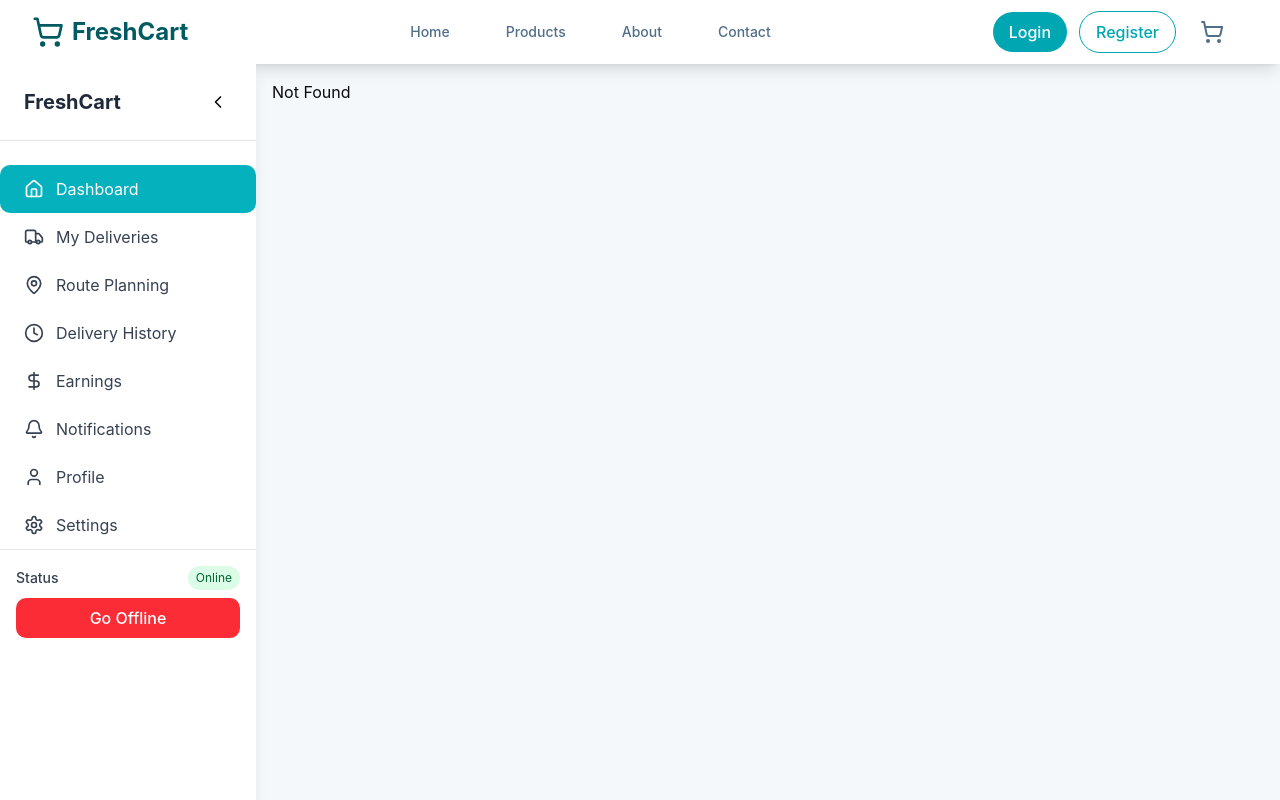
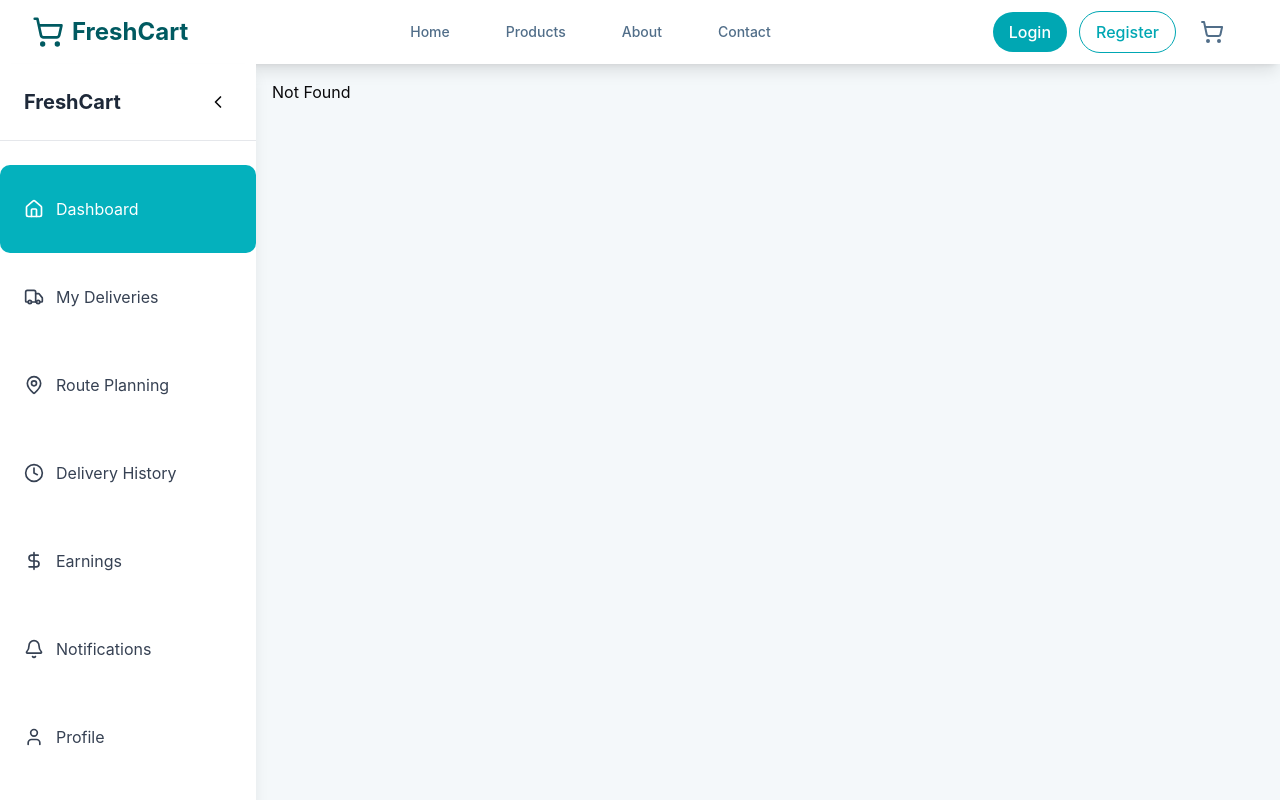
Before and after one commit to RivoltaAlpha/FreshCart, a React (Vite) app: page /driver/settings in a window 1280 px wide. Shown: the top 800 px of the page. Built offline with nearby package versions, Linux system fonts and the light colour scheme.

Commit message:
sidebar and layout

```diff
--- a/src/components/Sidebar.tsx
+++ b/src/components/Sidebar.tsx
@@ -18,7 +18,7 @@ export function Sidebar({ userType, currentPage, onPageChange, sidebarOpen, onCl
   sidebarOpen: boolean;
   onClose: () => void;
 }) {
-  const [userStatus, setUserStatus] = useState<'online' | 'offline'>('online');
+  // const [userStatus, setUserStatus] = useState<'online' | 'offline'>('online');
 
   return (
     <aside className={`fixed inset-y-0 left-0 z-50 bg-white shadow-lg transform ${sidebarOpen ? 'translate-x-0 w-64' : '-translate-x-full w-16'} transition-transform duration-200 ease-in-out lg:translate-x-0 lg:static lg:inset-0`}>
@@ -43,7 +43,7 @@ export function Sidebar({ userType, currentPage, onPageChange, sidebarOpen, onCl
               onClick={() => {
                 onPageChange(item.id);
               }}
-              className={`w-full flex items-center px-6 py-3 text-left rounded-lg hover:bg-gray-50 ${currentPage === item.id ? 'bg-[#04b1bd] text-white hover:bg-[#7ec5d5]' : 'text-gray-700'}`}
+              className={`w-full flex items-center px-6 py-8 text-left rounded-lg hover:bg-gray-50 ${currentPage === item.id ? 'bg-[#04b1bd] text-white hover:bg-[#7ec5d5]' : 'text-gray-700'}`}
             >
               <Icon className={`w-5 h-5 ${sidebarOpen ? 'mr-3' : ''}`} />
               {sidebarOpen && <span>{item.label}</span>}
@@ -53,7 +53,7 @@ export function Sidebar({ userType, currentPage, onPageChange, sidebarOpen, onCl
       </nav>
 
       {/* Status Toggle - only show when sidebar is open */}
-      {sidebarOpen && (
+      {/* {sidebarOpen && (
         <div className="p-4 border-t">
           <div className="flex items-center justify-between mb-2">
             <span className="text-sm font-medium text-gray-700">Status</span>
@@ -71,7 +71,7 @@ export function Sidebar({ userType, currentPage, onPageChange, sidebarOpen, onCl
             Go {userStatus === 'online' ? 'Offline' : 'Online'}
           </button>
         </div>
-      )}
+      )} */}
     </aside>
   );
 }
--- a/src/routes/customer/dashboard.tsx
+++ b/src/routes/customer/dashboard.tsx
@@ -1,47 +1,17 @@
 import { createFileRoute } from '@tanstack/react-router'
 import { useState } from 'react'
-import {
-  ShoppingCart,
-  Package,
-  Heart,
-  MapPin,
-  Star,
-  Home,
-  Search,
-  User,
-  Settings,
-  Bell,
-  ChevronLeft,
-  ChevronRight,
-  Plus,
-  Minus,
-  Truck,
-  CreditCard,
-  Gift
-} from 'lucide-react'
+import { ShoppingCart, Package, Heart, MapPin, Star, Search, Bell, Plus, Minus, Truck, CreditCard, Gift } from 'lucide-react'
+
 
 export const Route = createFileRoute('/customer/dashboard')({
   component: RouteComponent,
 })
 
 function RouteComponent() {
-  const [sidebarOpen, setSidebarOpen] = useState(true)
   const [cartItems, setCartItems] = useState([
     { id: 1, name: 'Organic Bananas', price: 3.99, quantity: 2, image: '🍌' },
     { id: 2, name: 'Fresh Milk', price: 4.50, quantity: 1, image: '🥛' },
   ])
-
-  const sidebarItems = [
-    { icon: Home, label: 'Dashboard', active: true },
-    { icon: Search, label: 'Browse Products' },
-    { icon: ShoppingCart, label: 'My Cart' },
-    { icon: Package, label: 'Order History' },
-    { icon: Heart, label: 'Favorites' },
-    { icon: MapPin, label: 'Addresses' },
-    { icon: Gift, label: 'Offers & Coupons' },
-    { icon: User, label: 'Profile' },
-    { icon: Settings, label: 'Settings' },
-  ]
 
   const quickStats = [
     { title: 'Orders This Month', value: '12', color: 'bg-blue-500', icon: Package },
@@ -109,10 +79,10 @@ function RouteComponent() {
       {/* Main Content */}
       <div className="flex-1 flex flex-col overflow-hidden">
         {/* Header */}
-        <header className="bg-white shadow-sm border-b px-6 py-4">
+        <header className="bg-white shadow-sm border-b px-6 py-4 mb-10">
           <div className="flex items-center justify-between">
             <div>
-              <h1 className="text-2xl font-bold text-gray-800">Welcome back, John!</h1>
+              <h1 className="text-2xl font-bold text-gray-800">Welcome back, Tiff!</h1>
               <p className="text-gray-600">Discover fresh groceries and great deals</p>
             </div>
             <div className="flex items-center space-x-4">
```
